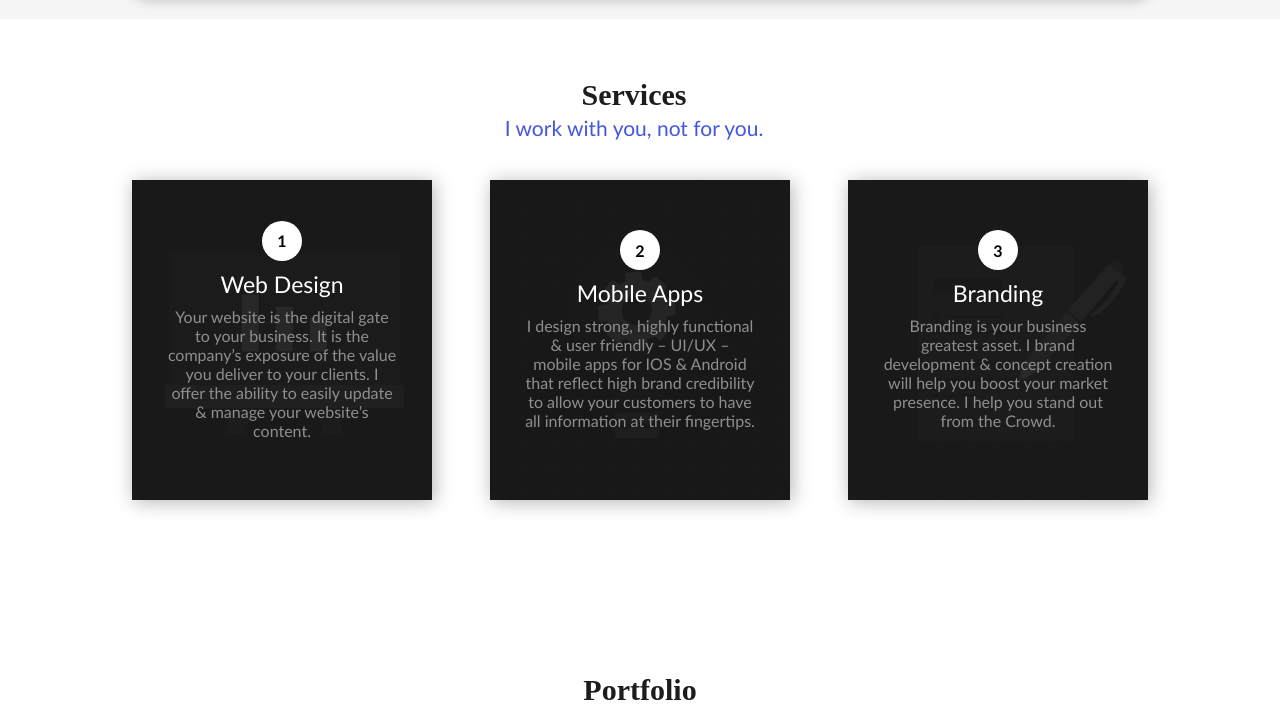
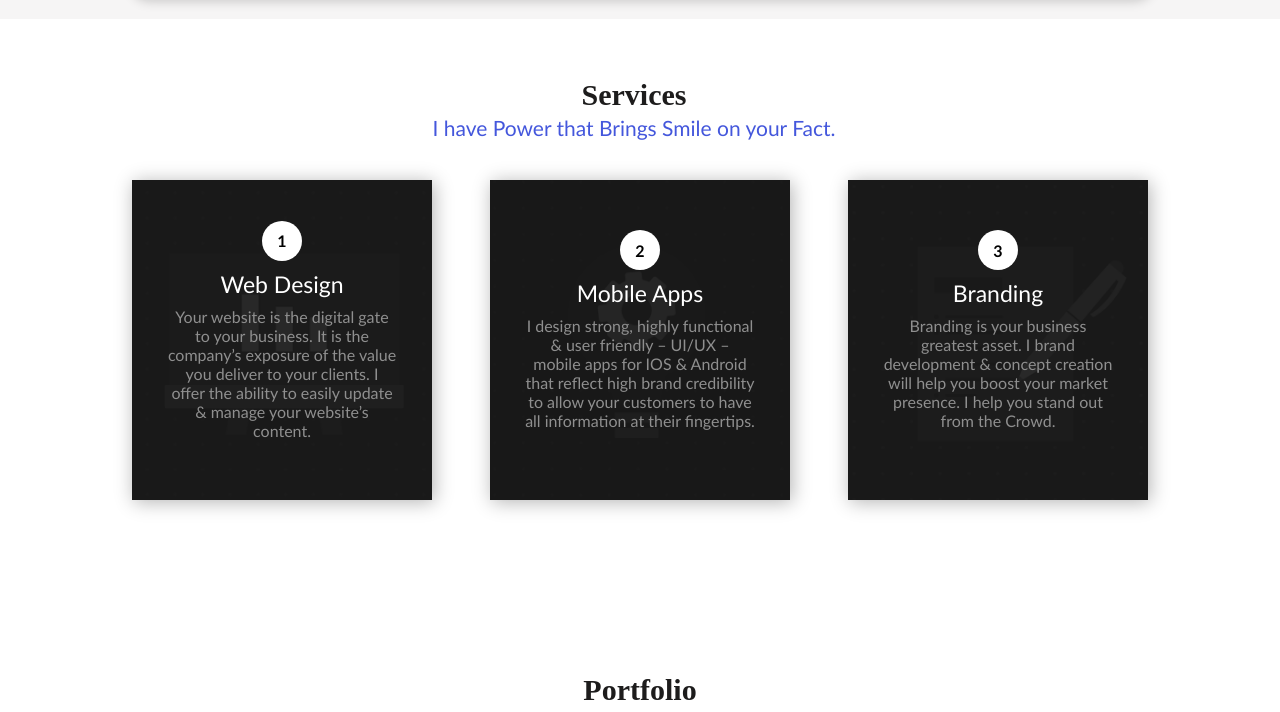
Before and after one commit to hirwablessing/personal-portfolio-v1, a plain HTML site: page index.html in a window 1280 px wide. Shown: the part 1001-1713 px from the top of the page. Drawn offline with Linux system fonts and the light colour scheme.

Commit message:
Update index.html

```diff
--- a/index.html
+++ b/index.html
@@ -73,7 +73,7 @@
 		<!--text-->
 		<div class="services-text">
 			<p>Services</p>
-			<p>I work with you, not for you.</p>
+			<p>I have Power that Brings Smile on your Fact.</p>
 		</div>
 		<div class="box-container">
 			<!--1------------->
```
